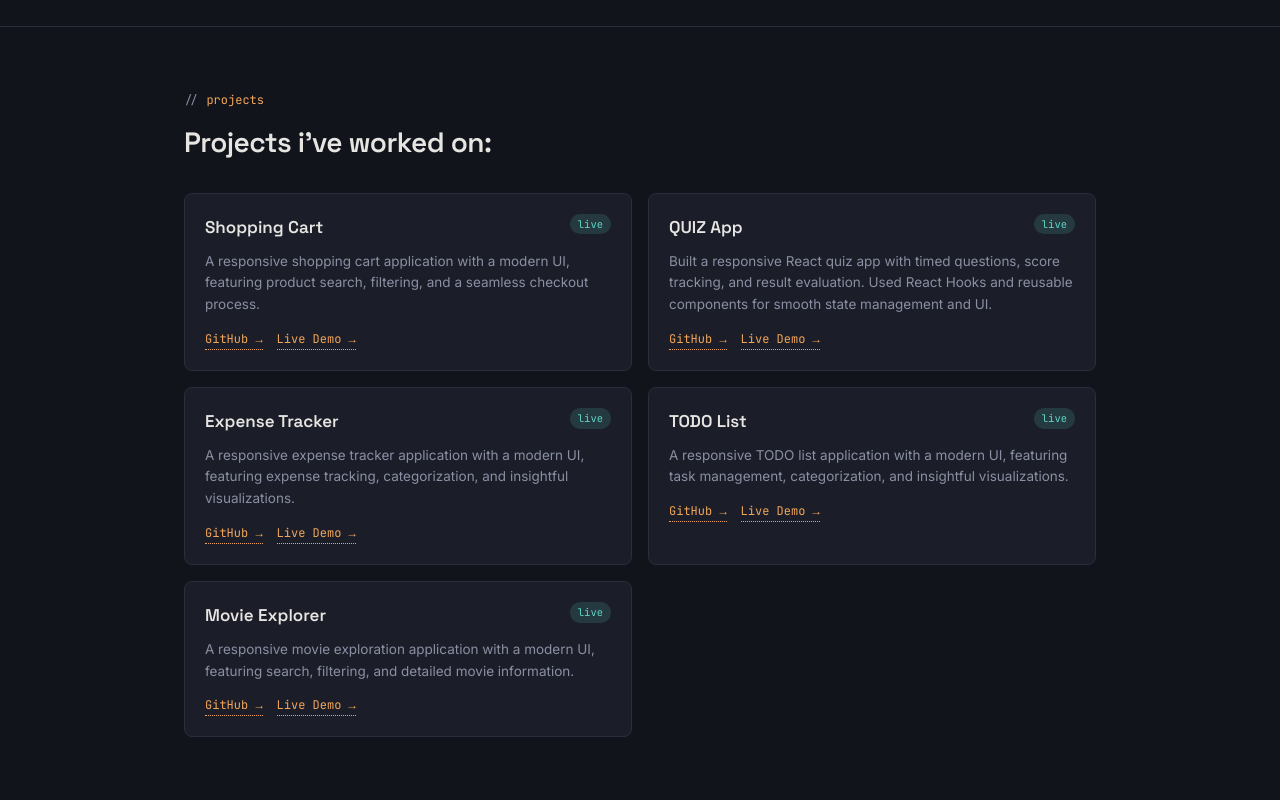
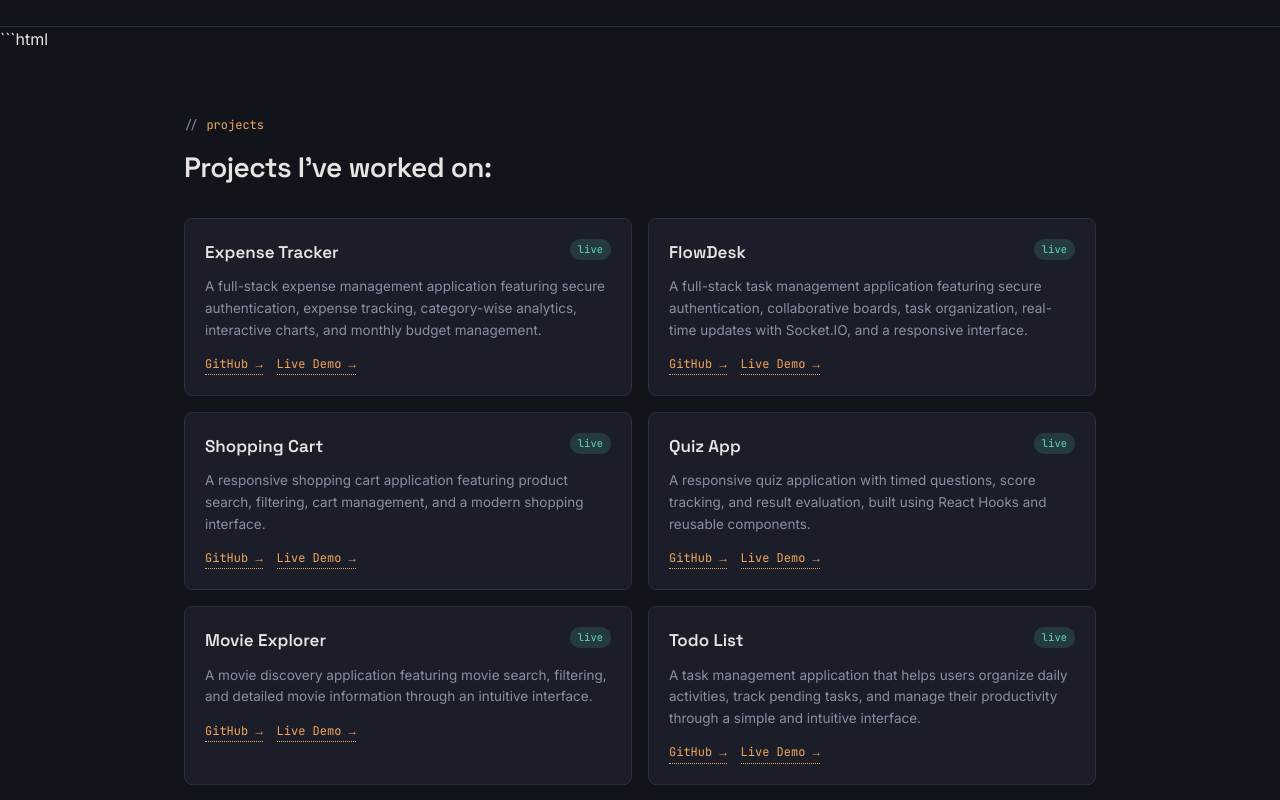
Before and after one commit to sharmayush11/ayu__portfolio, a plain HTML site: page index.html in a window 1280 px wide. Shown: the part 1500-2300 px from the top of the page. Drawn offline with Linux system fonts and the light colour scheme.

Commit message:
url change

````diff
--- a/index.html
+++ b/index.html
@@ -108,114 +108,126 @@
         </div>
     </section>
 
+    ```html
     <!-- ================= PROJECTS ================= -->
     <section id="projects">
         <div class="container reveal">
             <div class="eyebrow">projects</div>
-            <h2>Projects i've worked on:</h2>
+            <h2>Projects I've worked on:</h2>
+
             <div class="project-grid">
 
-                <!-- SHOPPING CART PROJECT -->
+                <!-- 1. EXPENSE TRACKER -->
+                <!-- Expense Tracker -->
+                <div class="project-card">
+                    <div class="project-head"> <span class="project-title">Expense Tracker</span> <span
+                            class="project-status status-live">live</span> </div>
+                    <p class="project-desc"> A full-stack expense management application featuring secure
+                        authentication, expense tracking, category-wise analytics, interactive charts, and monthly
+                        budget management. </p>
+                    <div class="project-links"> <a href="https://github.com/sharmayush11/Expense-tracker"
+                            target="_blank" rel="noopener noreferrer"> GitHub → </a> <a
+                            href="https://expense-tracker-theta-rose.vercel.app/" target="_blank"
+                            rel="noopener noreferrer"> Live Demo → </a> </div>
+                </div>
+
+                <!-- FlowDesk -->
+                <div class="project-card">
+                    <div class="project-head"> <span class="project-title">FlowDesk</span> <span
+                            class="project-status status-live">live</span> </div>
+                    <p class="project-desc"> A full-stack task management application featuring secure authentication,
+                        collaborative boards, task organization, real-time updates with Socket.IO, and a responsive
+                        interface. </p>
+                    <div class="project-links"> <a href="https://github.com/sharmayush11/FlowDesk" target="_blank"
+                            rel="noopener noreferrer"> GitHub → </a> <a href="https://flow-desk-xi-ashy.vercel.app"
+                            target="_blank" rel="noopener noreferrer"> Live Demo → </a> </div>
+                </div>
+
+                <!-- 3. SHOPPING CART -->
                 <div class="project-card">
                     <div class="project-head">
                         <span class="project-title">Shopping Cart</span>
                         <span class="project-status status-live">live</span>
                     </div>
                     <p class="project-desc">
-                        A responsive shopping cart application with a modern UI, featuring product search, filtering,
-                        and a seamless checkout process.
+                        A responsive shopping cart application featuring product
+                        search, filtering, cart management, and a modern shopping
+                        interface.
                     </p>
                     <div class="project-links">
-                        <a href="https://github.com/sharmayush11/Shopping-cart.git" target="_blank"
+                        <a href="https://github.com/sharmayush11/Shopping-cart" target="_blank"
                             rel="noopener noreferrer">
                             GitHub →
                         </a>
-
                         <a href="https://dopecart.vercel.app/" target="_blank" rel="noopener noreferrer">
                             Live Demo →
                         </a>
                     </div>
                 </div>
 
-                <!-- QUIZ APP PROJECT -->
+                <!-- 4. QUIZ APP -->
                 <div class="project-card">
                     <div class="project-head">
-                        <span class="project-title">QUIZ App</span>
+                        <span class="project-title">Quiz App</span>
                         <span class="project-status status-live">live</span>
                     </div>
                     <p class="project-desc">
-                        Built a responsive React quiz app with timed questions, score tracking, and result evaluation.
-Used React Hooks and reusable components for smooth state management and UI.
+                        A responsive quiz application with timed questions,
+                        score tracking, and result evaluation, built using
+                        React Hooks and reusable components.
                     </p>
                     <div class="project-links">
-                        <a href="https://github.com/sharmayush11/QUIZ-App.git" target="_blank"
-                            rel="noopener noreferrer">
+                        <a href="https://github.com/sharmayush11/QUIZ-App" target="_blank" rel="noopener noreferrer">
                             GitHub →
                         </a>
-
-                        <a href="https://quiz-app-kappa-one-17.vercel.app" target="_blank" rel="noopener noreferrer">
+                        <a href="https://quiz-app-kappa-one-17.vercel.app/" target="_blank" rel="noopener noreferrer">
                             Live Demo →
                         </a>
                     </div>
                 </div>
-                <!-- EXPENSE TRACKER PROJECT CARD -->
-                <div class="project-card">
-                    <div class="project-head">
-                        <span class="project-title"> Expense Tracker </span>
-                        <span class="project-status status-live">live</span>
-                    </div>
-                    <p class="project-desc">
-                        A responsive expense tracker application with a modern UI, featuring expense tracking,
-                        categorization, and insightful visualizations.
-                    </p>
-                    <div class="project-links">
-                        <a href="https://github.com/sharmayush11/Expense-tracker.git" target="_blank"
-                            rel="noopener noreferrer">
-                            GitHub →
-                        </a>
-                        <a href="https://expense-tracker-theta-rose.vercel.app//" target="_blank" rel="noopener noreferrer">
-                            Live Demo →
-                        </a>
-                    </div>
-                </div>
-                <!-- TODO-LIST PROJECT CARD -->
-                <div class="project-card">
-                    <div class="project-head">
-                        <span class="project-title"> TODO List </span>
-                        <span class="project-status status-live">live</span>
-                    </div>
-                    <p class="project-desc">
-                        A responsive TODO list application with a modern UI, featuring task management,
-                        categorization, and insightful visualizations.
-                    </p>
-                    <div class="project-links">
-                        <a href="https://github.com/sharmayush11/Todo-LIst.git" target="_blank"
-                            rel="noopener noreferrer">
-                            GitHub →
-                        </a>
-                        <a href="https://todo-l-ist-psi.vercel.app/" target="_blank" rel="noopener noreferrer">
-                            Live Demo →
-                        </a>
-                    </div>
-                </div>
-                <!-- MOVIE EXPLORER PROJECT CARD -->
+
+                <!-- 5. MOVIE EXPLORER -->
                 <div class="project-card">
                     <div class="project-head">
                         <span class="project-title">Movie Explorer</span>
                         <span class="project-status status-live">live</span>
                     </div>
                     <p class="project-desc">
-                        A responsive movie exploration application with a modern UI, featuring search, filtering, and
-                        detailed movie information.
+                        A movie discovery application featuring movie search,
+                        filtering, and detailed movie information through
+                        an intuitive interface.
                     </p>
                     <div class="project-links">
-                        <a href="https://github.com/sharmayush11/Movie-explorer.git" target="_blank"
+                        <a href="https://github.com/sharmayush11/Movie-explorer" target="_blank"
                             rel="noopener noreferrer">
                             GitHub →
                         </a>
-
                         <a href="https://movie-explorer-nine-silk.vercel.app/" target="_blank"
                             rel="noopener noreferrer">
+                            Live Demo →
+                        </a>
+                    </div>
+                </div>
+
+
+                <!-- TODO LIST -->
+                <div class="project-card">
+                    <div class="project-head">
+                        <span class="project-title">Todo List</span>
+                        <span class="project-status status-live">live</span>
+                    </div>
+
+                    <p class="project-desc">
+                        A task management application that helps users organize
+                        daily activities, track pending tasks, and manage their
+                        productivity through a simple and intuitive interface.
+                    </p>
+
+                    <div class="project-links">
+                        <a href="https://todo-l-ist-psi.vercel.app/" target="_blank" rel="noopener noreferrer">
+                            GitHub →
+                        </a>
+                        <a href="YOUR_TODO_LIVE_DEMO_URL" target="_blank" rel="noopener noreferrer">
                             Live Demo →
                         </a>
                     </div>
@@ -225,6 +237,8 @@ Used React Hooks and reusable components for smooth state management and UI.
             </div>
         </div>
     </section>
+
+
 
     <!-- ================= EXPERIENCE ================= -->
     <section id="experience">
@@ -236,7 +250,9 @@ Used React Hooks and reusable components for smooth state management and UI.
                 <div class="log-time">[latest]</div>
                 <div class="log-body">
                     <strong>Intern — Neo Skillz</strong>
-                    <p>Selected for a 4-month Full Stack Training and Internship Program, gaining hands-on experience with full-stack development, practical project work, and industry-oriented development practices through remote training and internship activities.</p>
+                    <p>Selected for a 4-month Full Stack Training and Internship Program, gaining hands-on experience
+                        with full-stack development, practical project work, and industry-oriented development practices
+                        through remote training and internship activities.</p>
                     <span class="log-tag">#internship #FullStack #NeoSkillz</span>
                 </div>
             </div>
@@ -295,7 +311,8 @@ Used React Hooks and reusable components for smooth state management and UI.
                         ✉ ayusharma1127@gmail.com
                     </a>
                     <a href="https://github.com/sharmayush11" target="_blank" rel="noopener noreferrer">GitHub</a>
-                    <a href="https://www.linkedin.com/in/ayush-sharma-1bb161363/" target="_blank" rel="noopener noreferrer">LinkedIn</a>
+                    <a href="https://www.linkedin.com/in/ayush-sharma-1bb161363/" target="_blank"
+                        rel="noopener noreferrer">LinkedIn</a>
                     <a href="tel:+910000000000"> +91 8869815381</a>
                 </div>
             </div>
````
